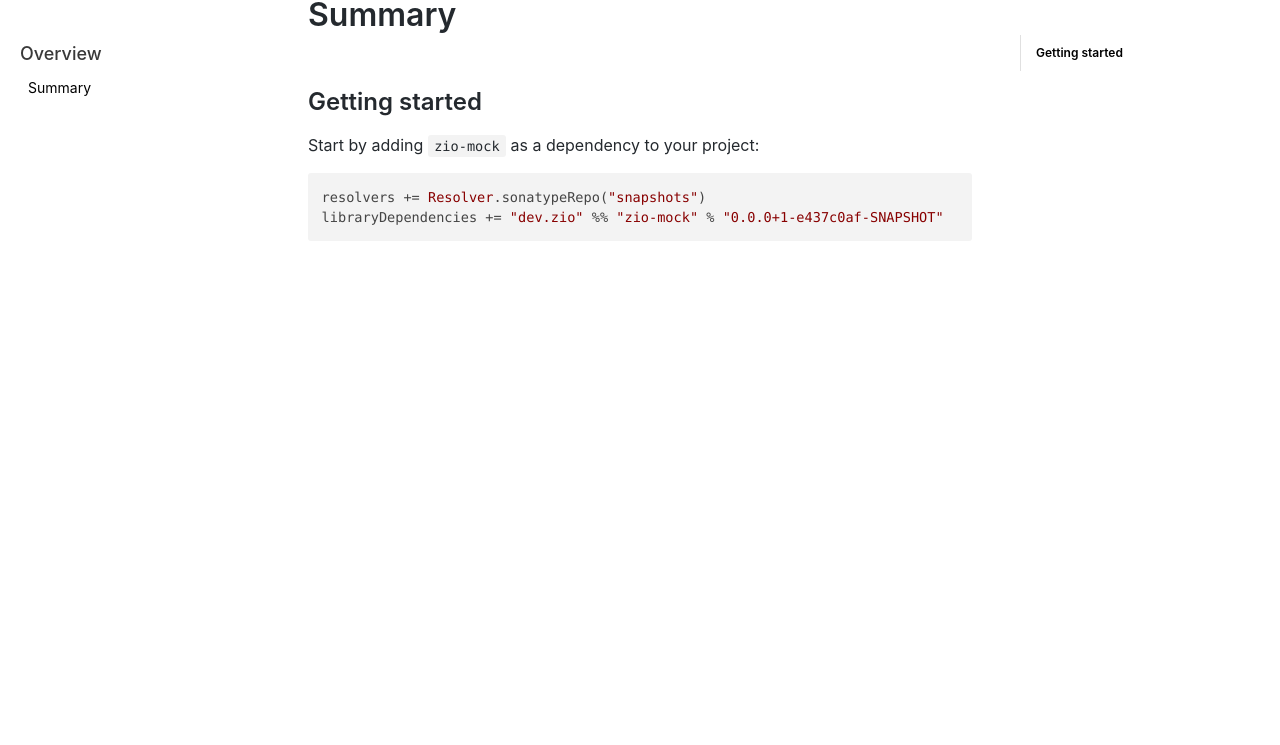
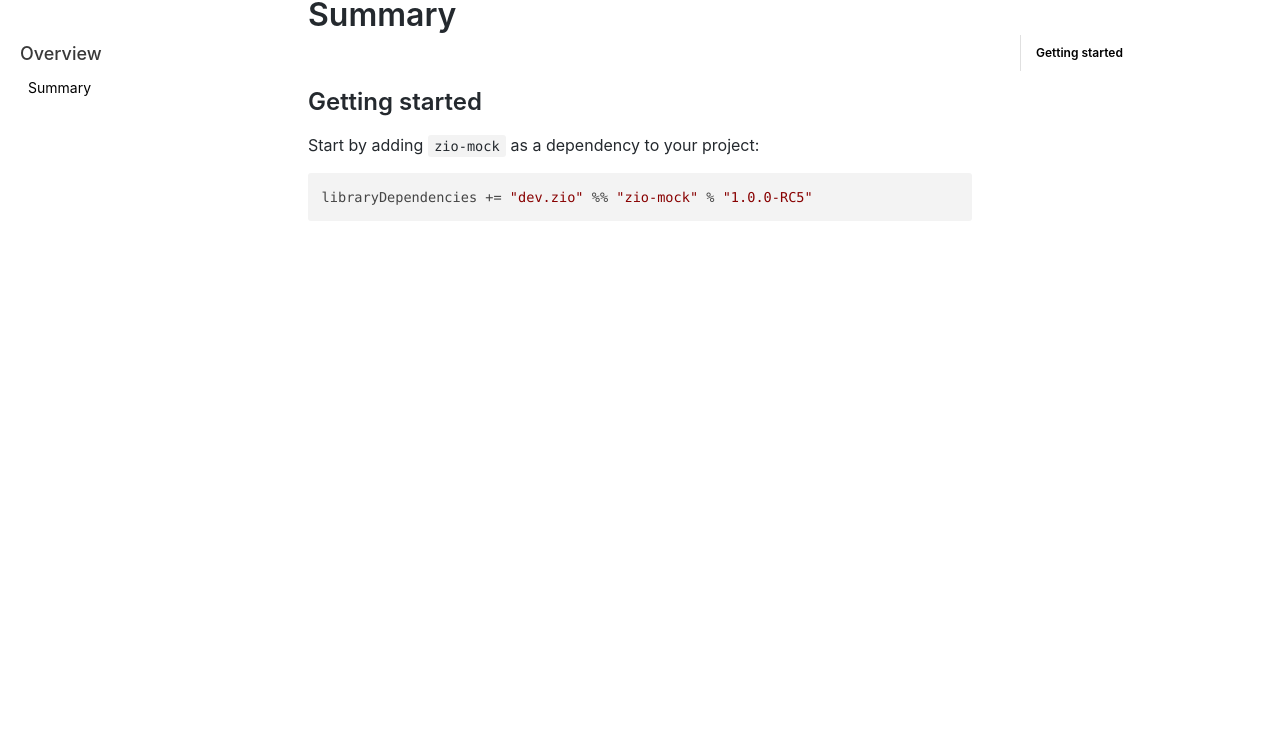
Before and after one commit to zio/zio-mock, a plain HTML site: page docs/overview/overview_index.html in a window 1280 px wide. Shown: the part 55-800 px from the top of the page. Drawn offline with nearby package versions, Linux system fonts and the light colour scheme; a script that the page names is missing; files whose address does not match are found by name.

Commit message:
Deploy website
Deploy website version based on e437c0af392fd3b93c9e320c9d50795749bb0071

```diff
--- a/docs/overview/overview_index.html
+++ b/docs/overview/overview_index.html
@@ -62,7 +62,6 @@
             });
         </script></nav></div><div class="container mainContainer docsContainer"><div class="wrapper"><div class="post"><header class="postHeader"><h1 id="__docusaurus" class="postHeaderTitle">Summary</h1></header><article><div><span><h2><a class="anchor" aria-hidden="true" id="getting-started"></a><a href="#getting-started" aria-hidden="true" class="hash-link"><svg class="hash-link-icon" aria-hidden="true" height="16" version="1.1" viewBox="0 0 16 16" width="16"><path fill-rule="evenodd" d="M4 9h1v1H4c-1.5 0-3-1.69-3-3.5S2.55 3 4 3h4c1.45 0 3 1.69 3 3.5 0 1.41-.91 2.72-2 3.25V8.59c.58-.45 1-1.27 1-2.09C10 5.22 8.98 4 8 4H4c-.98 0-2 1.22-2 2.5S3 9 4 9zm9-3h-1v1h1c1 0 2 1.22 2 2.5S13.98 12 13 12H9c-.98 0-2-1.22-2-2.5 0-.83.42-1.64 1-2.09V6.25c-1.09.53-2 1.84-2 3.25C6 11.31 7.55 13 9 13h4c1.45 0 3-1.69 3-3.5S14.5 6 13 6z"></path></svg></a>Getting started</h2>
 <p>Start by adding <code>zio-mock</code> as a dependency to your project:</p>
-<pre><code class="hljs css language-scala">resolvers += <span class="hljs-type">Resolver</span>.sonatypeRepo(<span class="hljs-string">"snapshots"</span>)
-libraryDependencies += <span class="hljs-string">"dev.zio"</span> %% <span class="hljs-string">"zio-mock"</span> % <span class="hljs-string">"0.0.0+1-e437c0af-SNAPSHOT"</span>
+<pre><code class="hljs css language-scala">libraryDependencies += <span class="hljs-string">"dev.zio"</span> %% <span class="hljs-string">"zio-mock"</span> % <span class="hljs-string">"1.0.0-RC5"</span>
 </code></pre>
 </span></div></article></div><div class="docs-prevnext"></div></div></div><nav class="onPageNav"><ul class="toc-headings"><li><a href="#getting-started">Getting started</a></li></ul></nav></div><footer class="nav-footer" id="footer"><section class="sitemap"><a href="/zio-mock/" class="nav-home"><img src="/zio-mock/img/sidebar_brand2x.png" alt="ZIO Mock"/></a><div><h5>GitHub</h5><a class="github-button" href="https://github.com/zio/zio-mock" data-icon="octicon-star" data-count-href="/zio/zio-mock/stargazers" data-show-count="true" data-count-aria-label="# stargazers on GitHub" aria-label="Star this project on GitHub">Star</a></div><div><h5>Chat with us on Discord</h5><a href="https://discord.gg/2ccFBr4"><img src="/zio-mock//img/discord.png" width="120" alt="discord"/></a></div><div><h5>Additional resources</h5><a href="/zio-mock/api/index.html">Scaladoc of zio-mock</a></div></section><section class="copyright">Copyright © 2022 ZIO Maintainers</section></footer></div></body></html>
```
Also changed, not shown: api/zio/mock/BuildInfo$.html (+1 -1 lines).
